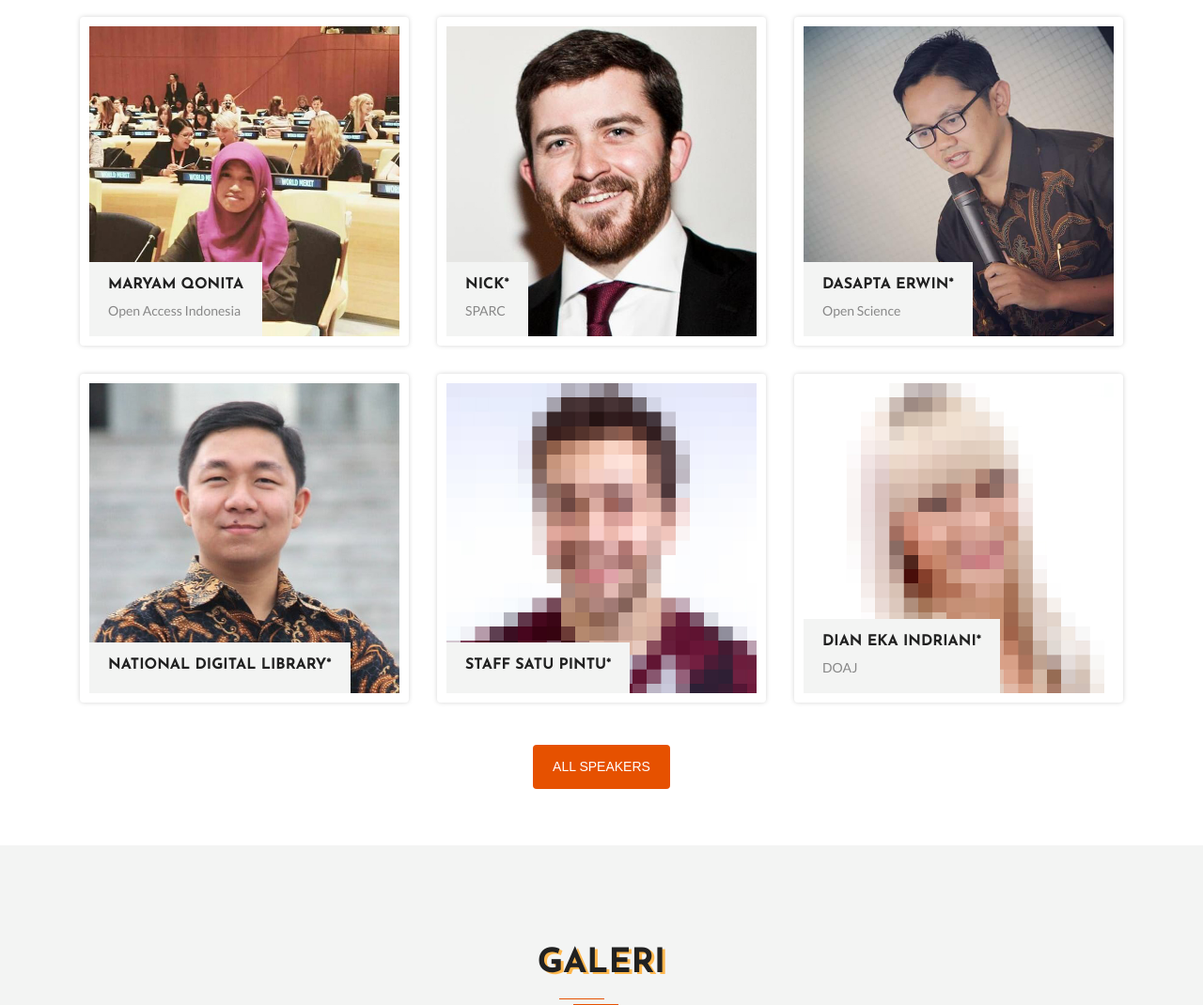
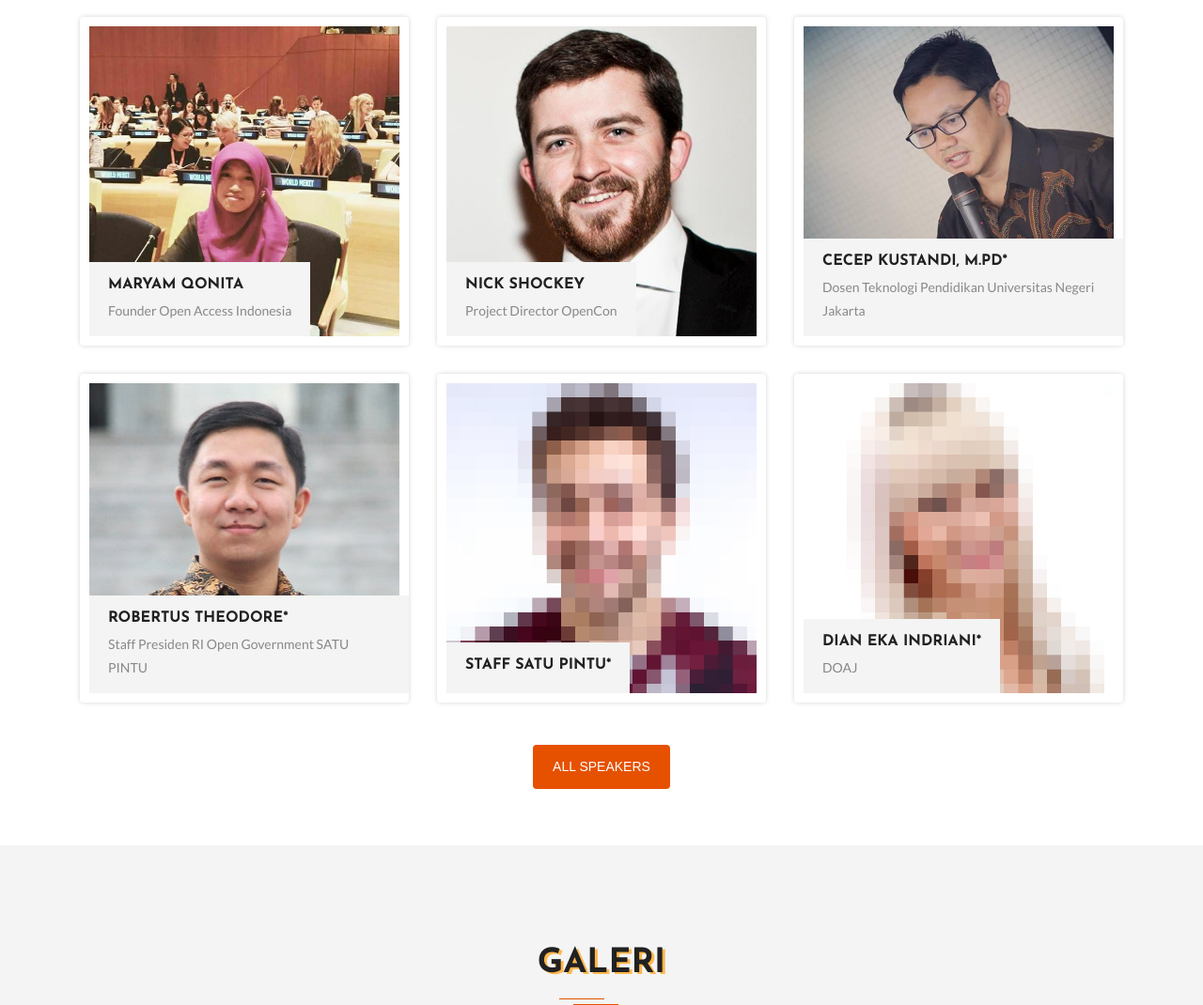
Before and after one commit to openaccessindonesia/openconjakarta2018, a plain HTML site: page index.html in a window 1280 px wide. Shown: the part 5093-6163 px from the top of the page at 94% size. Drawn offline with Linux system fonts and the light colour scheme; some packages are replaced by stand-ins of ours; files whose address does not match are found by name.

Commit message:
Update Pembicara

```diff
--- a/index.html
+++ b/index.html
@@ -993,7 +993,7 @@
               </div>
               <div class="info-text">
                 <h3><a href="#">MARYAM QONITA</a></h3>
-                <p>Open Access Indonesia</p>
+                <p>Founder Open Access Indonesia</p>
               </div>
             </div>
             <!-- Team Item Ends -->
@@ -1015,8 +1015,8 @@
                 </div>
               </div>
               <div class="info-text">
-                <h3><a href="#">NICK*</a></h3>
-                <p>SPARC</p>
+                <h3><a href="#">NICK  Shockey</a></h3>
+                <p>Project Director OpenCon</p>
               </div>
             </div>
             <!-- Team Item Ends -->
@@ -1039,8 +1039,8 @@
                 </div>
               </div>
               <div class="info-text">
-                <h3><a href="#">DASAPTA ERWIN*</a></h3>
-                <p>Open Science</p>
+                <h3><a href="#">Cecep Kustandi, M.Pd*</a></h3>
+                <p>Dosen Teknologi Pendidikan Universitas Negeri Jakarta</p>
               </div>
             </div>
             <!-- Team Item Ends -->
@@ -1063,8 +1063,8 @@
                 </div>
               </div>
               <div class="info-text">
-                <h3><a href="#">NATIONAL DIGITAL LIBRARY*</a></h3>
-                <!-- <p>Back-end Developer, ASUS</p> -->
+                <h3><a href="#">Robertus Theodore*</a></h3>
+                <p>Staff Presiden RI Open Government SATU PINTU</p>
               </div>
             </div>
             <!-- Team Item Ends -->
```
